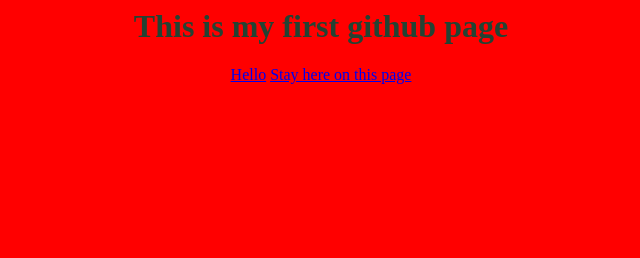
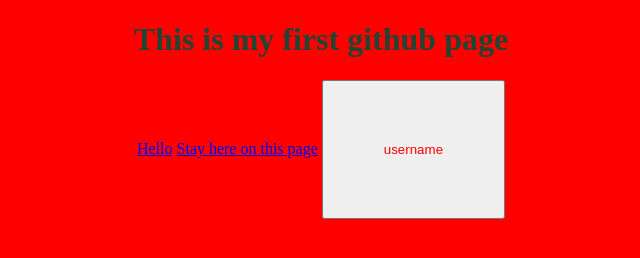
Before and after one commit to excitedmuck/Cupmonkey, a plain HTML site: page index.html in a window 1280 px wide. Shown: the whole page, without its empty margins (319-959 px from the left). Drawn offline with Linux system fonts and the light colour scheme.

Commit message:
Update index.html

```diff
--- a/index.html
+++ b/index.html
@@ -1,4 +1,4 @@
-<html>
+<!DOCTYPE html>
 
   <title>First website</title>
 
@@ -9,12 +9,17 @@
   </body>
 
       <style>
-            body {
+       button{
+        padding: 60px;
+        color: red;
+       }
+        body {
               background-color:red;
               color:#234333;
               text-align:center;
-            }
+       }
       </style>
   <a href="Cupmonkey/about.html">Hello</a>
- <a href="Cupmonkey/index.html">Stay here on this page</a>
+  <a href="Cupmonkey/index.html">Stay here on this page</a>
+<button>username</button>
 </html>
```
